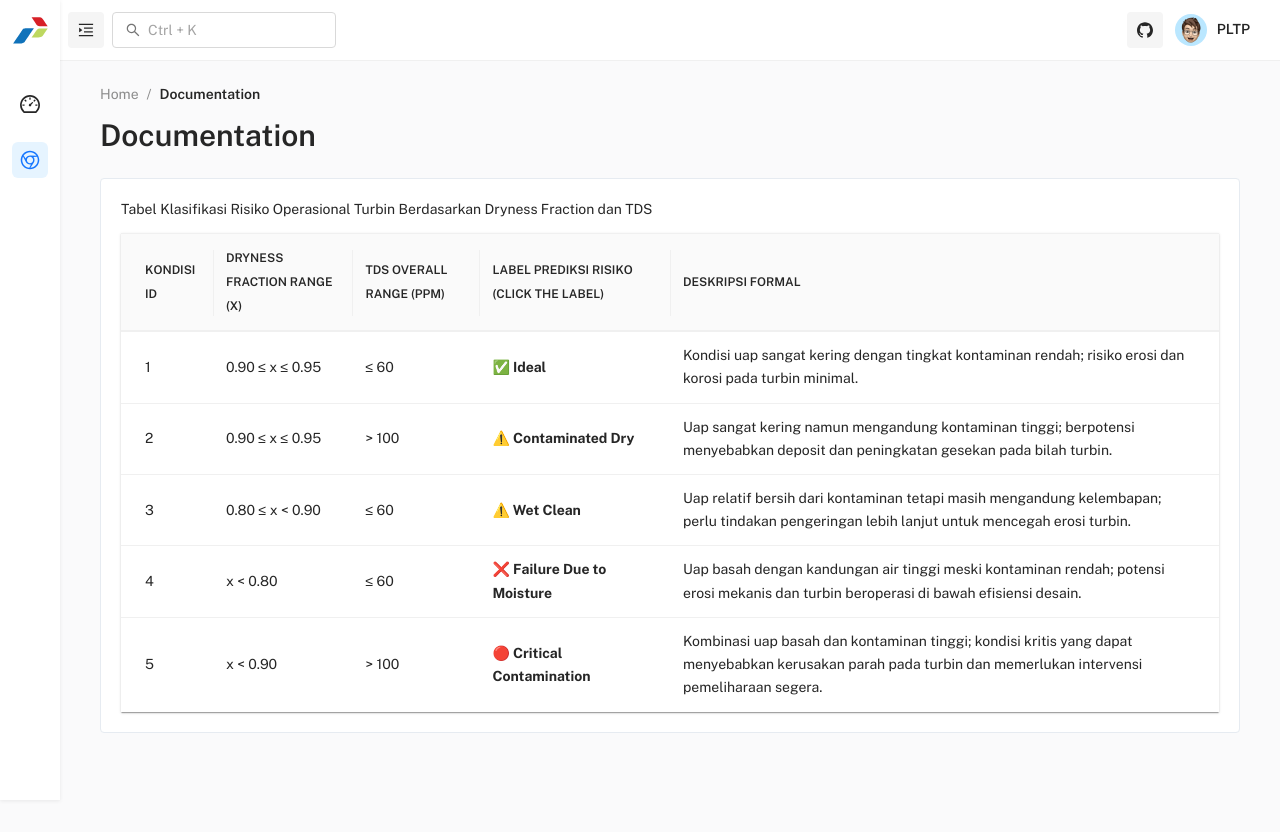
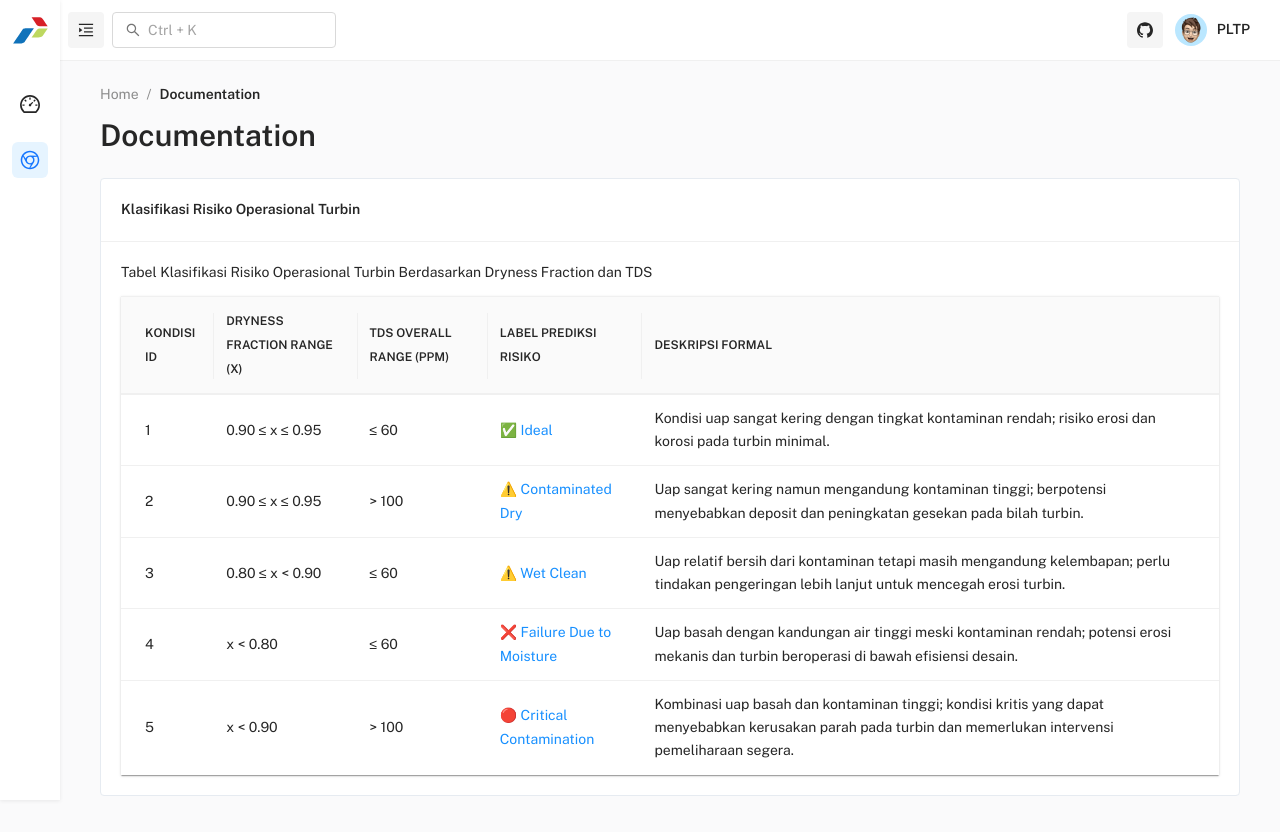
Before and after one commit to the3rdchild/pltp-iot, a React (Vite) app: page /documentation in a window 1280 px wide. Shown: the top 832 px of the page. Before the commit the page ends 800 px from the top, so only its background shows below. Built offline with nearby package versions, Linux system fonts and the light colour scheme.

Commit message:
Make reusable component for extra-pages

```diff
--- /dev/null
+++ b/src/pages/extra-pages/RiskTable.jsx
@@ -0,0 +1,93 @@
+import React from 'react';
+import {
+  Table,
+  TableBody,
+  TableCell,
+  TableContainer,
+  TableHead,
+  TableRow,
+  Paper,
+  Typography
+} from '@mui/material';
+
+const riskPredictionData = [
+  {
+    id: 1,
+    drynessRange: '0.90 ≤ x ≤ 0.95',
+    tdsRange: '≤ 60',
+    label: '✅ Ideal',
+    riskKey: 'Ideal',
+    description: 'Kondisi uap sangat kering dengan tingkat kontaminan rendah; risiko erosi dan korosi pada turbin minimal.'
+  },
+  {
+    id: 2,
+    drynessRange: '0.90 ≤ x ≤ 0.95',
+    tdsRange: '> 100',
+    label: '⚠️ Contaminated Dry',
+    riskKey: 'Contaminated Dry',
+    description: 'Uap sangat kering namun mengandung kontaminan tinggi; berpotensi menyebabkan deposit dan peningkatan gesekan pada bilah turbin.'
+  },
+  {
+    id: 3,
+    drynessRange: '0.80 ≤ x < 0.90',
+    tdsRange: '≤ 60',
+    label: '⚠️ Wet Clean',
+    riskKey: 'Wet Clean',
+    description: 'Uap relatif bersih dari kontaminan tetapi masih mengandung kelembapan; perlu tindakan pengeringan lebih lanjut untuk mencegah erosi turbin.'
+  },
+  {
+    id: 4,
+    drynessRange: 'x < 0.80',
+    tdsRange: '≤ 60',
+    label: '❌ Failure Due to Moisture',
+    riskKey: 'Moisture Failure',
+    description: 'Uap basah dengan kandungan air tinggi meski kontaminan rendah; potensi erosi mekanis dan turbin beroperasi di bawah efisiensi desain.'
+  },
+  {
+    id: 5,
+    drynessRange: 'x < 0.90',
+    tdsRange: '> 100',
+    label: '🔴 Critical Contamination',
+    riskKey: 'Critical Damage',
+    description: 'Kombinasi uap basah dan kontaminan tinggi; kondisi kritis yang dapat menyebabkan kerusakan parah pada turbin dan memerlukan intervensi pemeliharaan segera.'
+  }
+];
+
+export default function RiskTable({ onRiskClick }) {
+  return (
+    <>
+      <Typography variant="h6" gutterBottom>
+        Tabel Klasifikasi Risiko Operasional Turbin Berdasarkan Dryness Fraction dan TDS
+      </Typography>
+      <TableContainer component={Paper}>
+        <Table aria-label="risk prediction table">
+          <TableHead>
+            <TableRow>
+              <TableCell><strong>Kondisi ID</strong></TableCell>
+              <TableCell><strong>Dryness Fraction Range (x)</strong></TableCell>
+              <TableCell><strong>TDS Overall Range (ppm)</strong></TableCell>
+              <TableCell><strong>Label Prediksi Risiko</strong></TableCell>
+              <TableCell><strong>Deskripsi Formal</strong></TableCell>
+            </TableRow>
+          </TableHead>
+          <TableBody>
+            {riskPredictionData.map((row) => (
+              <TableRow key={row.id} hover>
+                <TableCell>{row.id}</TableCell>
+                <TableCell>{row.drynessRange}</TableCell>
+                <TableCell>{row.tdsRange}</TableCell>
+                <TableCell
+                  style={{ cursor: 'pointer', color: '#1890FF' }}
+                  onClick={() => onRiskClick(row.riskKey)}
+                >
+                  {row.label}
+                </TableCell>
+                <TableCell>{row.description}</TableCell>
+              </TableRow>
+            ))}
+          </TableBody>
+        </Table>
+      </TableContainer>
+    </>
+  );
+}
--- /dev/null
+++ b/src/pages/extra-pages/RiskVideoPreview.jsx
@@ -0,0 +1,19 @@
+import React from 'react';
+import Box from '@mui/material/Box';
+
+export default function RiskVideoPreview({ src }) {
+  if (!src) return null;
+
+  return (
+    <Box mt={4}>
+      <video
+        src={src}
+        autoPlay
+        muted
+        loop
+        playsInline
+        style={{ width: '100%', borderRadius: '8px' }}
+      />
+    </Box>
+  );
+}
--- a/src/pages/extra-pages/sample-page.jsx
+++ b/src/pages/extra-pages/sample-page.jsx
@@ -1,21 +1,9 @@
 import React, { useState } from 'react';
+import MainCard from 'components/MainCard';
+import RiskTable from './RiskTable';
+import RiskVideoPreview from './RiskVideoPreview';
 
-// material-ui
-import Typography from '@mui/material/Typography';
-import Table from '@mui/material/Table';
-import TableBody from '@mui/material/TableBody';
-import TableCell from '@mui/material/TableCell';
-import TableContainer from '@mui/material/TableContainer';
-import TableHead from '@mui/material/TableHead';
-import TableRow from '@mui/material/TableRow';
-import Paper from '@mui/material/Paper';
-import Grid from '@mui/material/Grid';
-import Box from '@mui/material/Box';
-
-// project imports
-import MainCard from 'components/MainCard';
-
-// video imports
+// import video assets
 import Ideal from 'assets/videos/predict/1_Ideal_0001-0088.mp4';
 import Contaminated from 'assets/videos/predict/2_Contaminated Dry_0001-0088.mp4';
 import WetClean from 'assets/videos/predict/3_Wet Clean_0001-0088.mp4';
@@ -25,112 +13,23 @@ import CriticalDamage from 'assets/videos/predict/5_Critical Damage_0001-0088.mp
 export default function SamplePage() {
   const [selectedVideo, setSelectedVideo] = useState(null);
 
-  const handleRiskClick = (riskLabel) => {
+  const handleRiskClick = (label) => {
     const videoMap = {
-      '✅ Ideal': Ideal,
-      '⚠️ Contaminated Dry': Contaminated,
-      '⚠️ Wet Clean': WetClean,
-      '❌ Failure Due to Moisture': MoistureFailure,
-      '🔴 Critical Contamination': CriticalDamage
+      'Ideal': Ideal,
+      'Contaminated Dry': Contaminated,
+      'Wet Clean': WetClean,
+      'Moisture Failure': MoistureFailure,
+      'Critical Damage': CriticalDamage
     };
-    setSelectedVideo(videoMap[riskLabel]);
+    setSelectedVideo(videoMap[label] || null);
   };
-
-  const riskPredictionData = [
-    {
-      id: 1,
-      drynessRange: '0.90 ≤ x ≤ 0.95',
-      tdsRange: '≤ 60',
-      label: '✅ Ideal',
-      description: 'Kondisi uap sangat kering dengan tingkat kontaminan rendah; risiko erosi dan korosi pada turbin minimal.'
-    },
-    {
-      id: 2,
-      drynessRange: '0.90 ≤ x ≤ 0.95',
-      tdsRange: '> 100',
-      label: '⚠️ Contaminated Dry',
-      description: 'Uap sangat kering namun mengandung kontaminan tinggi; berpotensi menyebabkan deposit dan peningkatan gesekan pada bilah turbin.'
-    },
-    {
-      id: 3,
-      drynessRange: '0.80 ≤ x < 0.90',
-      tdsRange: '≤ 60',
-      label: '⚠️ Wet Clean',
-      description: 'Uap relatif bersih dari kontaminan tetapi masih mengandung kelembapan; perlu tindakan pengeringan lebih lanjut untuk mencegah erosi turbin.'
-    },
-    {
-      id: 4,
-      drynessRange: 'x < 0.80',
-      tdsRange: '≤ 60',
-      label: '❌ Failure Due to Moisture',
-      description: 'Uap basah dengan kandungan air tinggi meski kontaminan rendah; potensi erosi mekanis dan turbin beroperasi di bawah efisiensi desain.'
-    },
-    {
-      id: 5,
-      drynessRange: 'x < 0.90',
-      tdsRange: '> 100',
-      label: '🔴 Critical Contamination',
-      description: 'Kombinasi uap basah dan kontaminan tinggi; kondisi kritis yang dapat menyebabkan kerusakan parah pada turbin dan memerlukan intervensi pemeliharaan segera.'
-    }
-  ];
 
   return (
     <>
-      <MainCard title="">
-        <Typography variant="h6" gutterBottom>
-          Tabel Klasifikasi Risiko Operasional Turbin Berdasarkan Dryness Fraction dan TDS
-        </Typography>
-        <TableContainer component={Paper}>
-          <Table aria-label="risk prediction table">
-            <TableHead>
-              <TableRow>
-                <TableCell><strong>Kondisi ID</strong></TableCell>
-                <TableCell><strong>Dryness Fraction Range (x)</strong></TableCell>
-                <TableCell><strong>TDS Overall Range (ppm)</strong></TableCell>
-                <TableCell><strong>Label Prediksi Risiko (click the label)</strong></TableCell>
-                <TableCell><strong>Deskripsi Formal</strong></TableCell>
-              </TableRow>
-            </TableHead>
-            <TableBody>
-              {riskPredictionData.map((row) => (
-                <TableRow key={row.id} hover>
-                  <TableCell>{row.id}</TableCell>
-                  <TableCell>{row.drynessRange}</TableCell>
-                  <TableCell>{row.tdsRange}</TableCell>
-                  <TableCell
-                    onClick={() => handleRiskClick(row.label)}
-                    style={{ cursor: 'pointer', fontWeight: 'bold' }}
-                  >
-                    {row.label}
-                  </TableCell>
-                  <TableCell>{row.description}</TableCell>
-                </TableRow>
-              ))}
-            </TableBody>
-          </Table>
-        </TableContainer>
+      <MainCard title="Klasifikasi Risiko Operasional Turbin">
+        <RiskTable onRiskClick={handleRiskClick} />
       </MainCard>
-
-      {/* Video Preview */}
-      {selectedVideo && (
-        <Grid container rowSpacing={4.5} columnSpacing={2.75} sx={{ mt: 2 }}>
-          <Grid item xs={12}>
-            <Typography variant="h5" gutterBottom>
-              Prediction Risk Simulation Preview
-            </Typography>
-            <Box>
-              <video
-                src={selectedVideo}
-                autoPlay
-                muted
-                loop
-                playsInline
-                style={{ width: '100%', borderRadius: '8px' }}
-              />
-            </Box>
-          </Grid>
-        </Grid>
-      )}
+      <RiskVideoPreview src={selectedVideo} />
     </>
   );
 }
```
